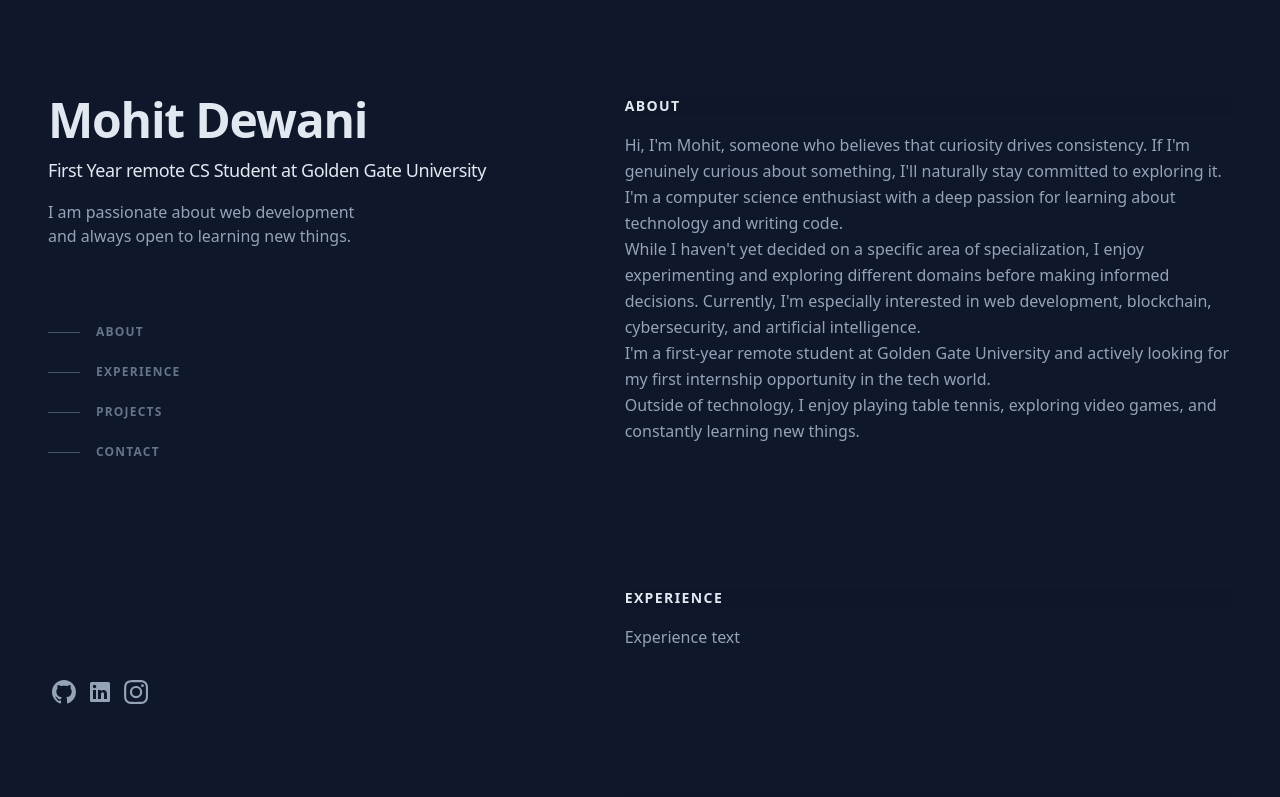
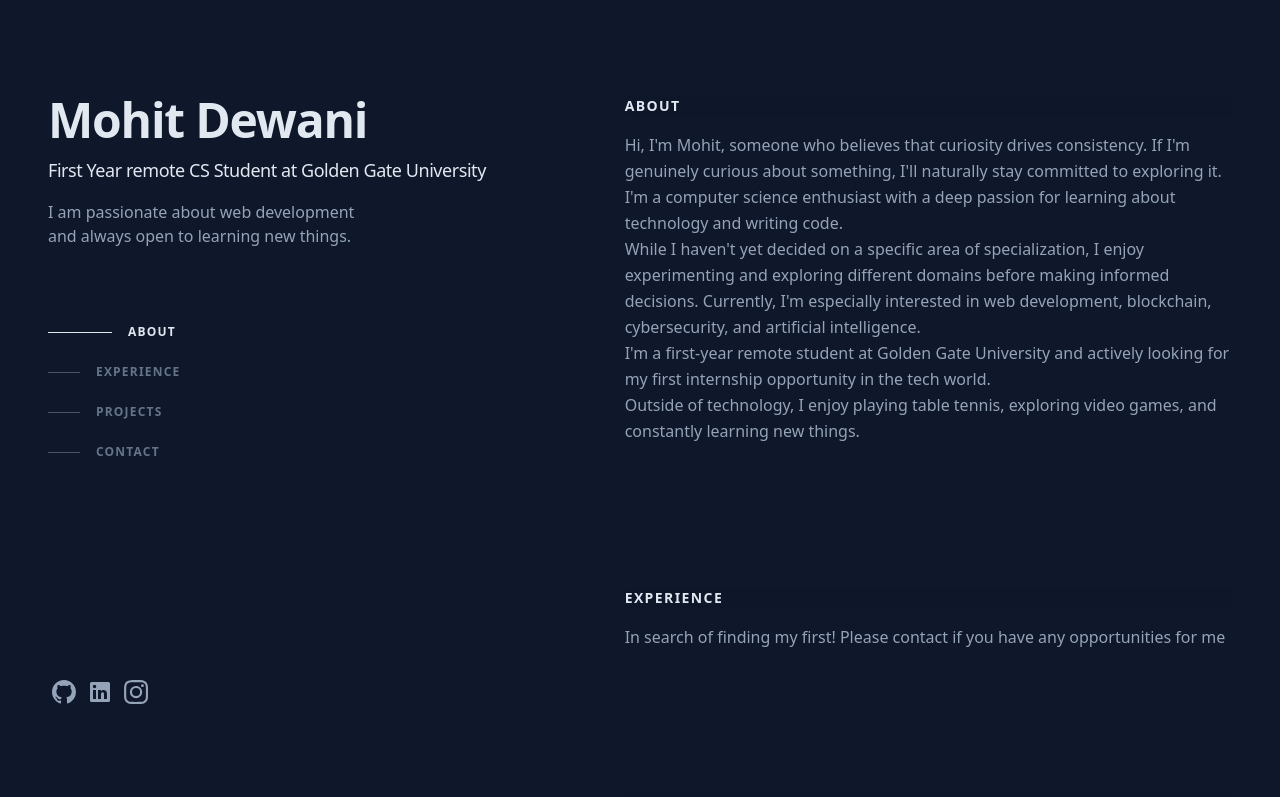
Before and after one commit to madstercoder7/Portfolioo, a React (Create React App) app in the folder portfolio/: page / in a window 1280 px wide. Shown: the top 797 px of the page. Built offline with nearby package versions, Linux system fonts and the light colour scheme.

Commit message:
Cleaned code and fixed active nav bug

```diff
--- a/portfolio/src/components/Experience.jsx
+++ b/portfolio/src/components/Experience.jsx
@@ -7,7 +7,7 @@ function Experience() {
                 <h2 className="text-sm font-bold uppercase tracking-widest text-slate-200">Experience</h2>
             </div>
             <div>
-                <p className="mb-4">Experience text</p>
+                <p className="mb-4">In search of finding my first! Please contact if you have any opportunities for me</p>
             </div>
         </section>
     );
--- a/portfolio/src/components/Header.jsx
+++ b/portfolio/src/components/Header.jsx
@@ -1,6 +1,44 @@
 import React, { useEffect, useState } from "react";
 
-function Navigation() {
+export function useActiveSection(sectionIds) {
+    const [activeId, setActiveId] = useState("");
+
+    useEffect(() => {
+        const observer = new IntersectionObserver(
+            entries => {
+                entries.forEach(entry => {
+                    if (entry.isIntersecting) {
+                        setActiveId(entry.target.id);
+                    }
+                });
+            },
+            {
+                rootMargin: "0px 0px -60% 0px",
+                threshold: 0.1,
+            }
+        );
+
+        sectionIds.forEach(id => {
+            const section = document.getElementById(id);
+            if (section) observer.observe(section);
+        });
+
+        return () => observer.disconnect();
+    }, [sectionIds]);
+
+    return activeId;
+}
+
+function Header() {
+    const activeSection = useActiveSection(["about", "experience", "projects", "contact"]);
+
+    const navItems = [
+        { id: "about", label: "About" },
+        { id: "experience", label: "Experience" },
+        { id: "projects", label: "Projects" },
+        { id: "contact", label: "Contact" },
+    ];
+
     return (
         <header className="lg:sticky lg:top-0 lg:flex lg:max-h-screen lg:w-[48%] lg:flex-col lg:justify-between lg:py-24">
             <div>
@@ -11,30 +49,33 @@ function Navigation() {
                 <p className="mt-4 max-w-xs leading-normal">I am passionate about web development and always open to learning new things.</p>
                 <nav className="nav hidden lg:block" aria-label="In-page jump links">
                     <ul className="mt-16 w-max">
-                        <li>
-                            <a href="#about" className="group flex items-center py-3 active">
-                                <span className="nav-indicator mr-4 h-px w-8 bg-slate-600 transition-all group-hover:w-16 group-hover:bg-slate-200 group-focus-visible:w-16 group-focus-visible:bg-slate-200 motion-reduce:transition-none"></span>
-                                <span className="nav-text text-xs font-bold uppercase tracking-widest text-slate-500 group-hover:text-slate-200 group-focus-visible:text-slate-200">About</span>
-                            </a>
-                        </li>
-                        <li>
-                            <a href="#experience" className="group flex items-center py-3">
-                                <span className="nav-indicator mr-4 h-px w-8 bg-slate-600 transition-all group-hover:w-16 group-hover:bg-slate-200 group-focus-visible:w-16 group-focus-visible:bg-slate-200 motion-reduce:transition-none"></span>
-                                <span className="nav-text text-xs font-bold uppercase tracking-widest text-slate-500 group-hover:text-slate-200 group-focus-visible:text-slate-200">Experience</span>
-                            </a>
-                        </li>
-                        <li>
-                            <a href="#projects" className="group flex items-center py-3 active">
-                                <span className="nav-indicator mr-4 h-px w-8 bg-slate-600 transition-all group-hover:w-16 group-hover:bg-slate-200 group-focus-visible:w-16 group-focus-visible:bg-slate-200 motion-reduce:transition-none"></span>
-                                <span className="nav-text text-xs font-bold uppercase tracking-widest text-slate-500 group-hover:text-slate-200 group-focus-visible:text-slate-200">Projects</span>
-                            </a>
-                        </li>
-                        <li>
-                            <a href="#contact" className="group flex items-center py-3 active">
-                                <span className="nav-indicator mr-4 h-px w-8 bg-slate-600 transition-all group-hover:w-16 group-hover:bg-slate-200 group-focus-visible:w-16 group-focus-visible:bg-slate-200 motion-reduce:transition-none"></span>
-                                <span className="nav-text text-xs font-bold uppercase tracking-widest text-slate-500 group-hover:text-slate-200 group-focus-visible:text-slate-200">Contact</span>
-                            </a>
-                        </li>
+                        {navItems.map(({ id, label }) => (
+                            <li key={id}>
+                                <a
+                                    href={`#${id}`}
+                                    className={`group flex items-center py-3 ${
+                                        activeSection === id ? "text-slate-200" : ""
+                                    }`}
+                                >
+                                    <span
+                                        className={`nav-indicator mr-4 h-px transition-all motion-reduce:transition-none ${
+                                            activeSection === id
+                                                ? "w-16 bg-slate-200"
+                                                : "w-8 bg-slate-600 group-hover:w-16 group-hover:bg-slate-200"
+                                        }`}
+                                    ></span>
+                                    <span
+                                        className={`nav-text text-xs font-bold uppercase tracking-widest transition-colors ${
+                                            activeSection === id
+                                                ? "text-slate-200"
+                                                : "text-slate-500 group-hover:text-slate-200"
+                                        }`}
+                                    >
+                                        {label}
+                                    </span>
+                                </a>
+                            </li>
+                        ))}
                     </ul>
                 </nav>
             </div>
@@ -62,4 +103,4 @@ function Navigation() {
     );
 };
 
-export default Navigation;
+export default Header;
```
Also changed, not shown: portfolio/src/components/Contact.jsx (+0 -11 lines), portfolio/src/components/Projects.jsx (+0 -34 lines).
